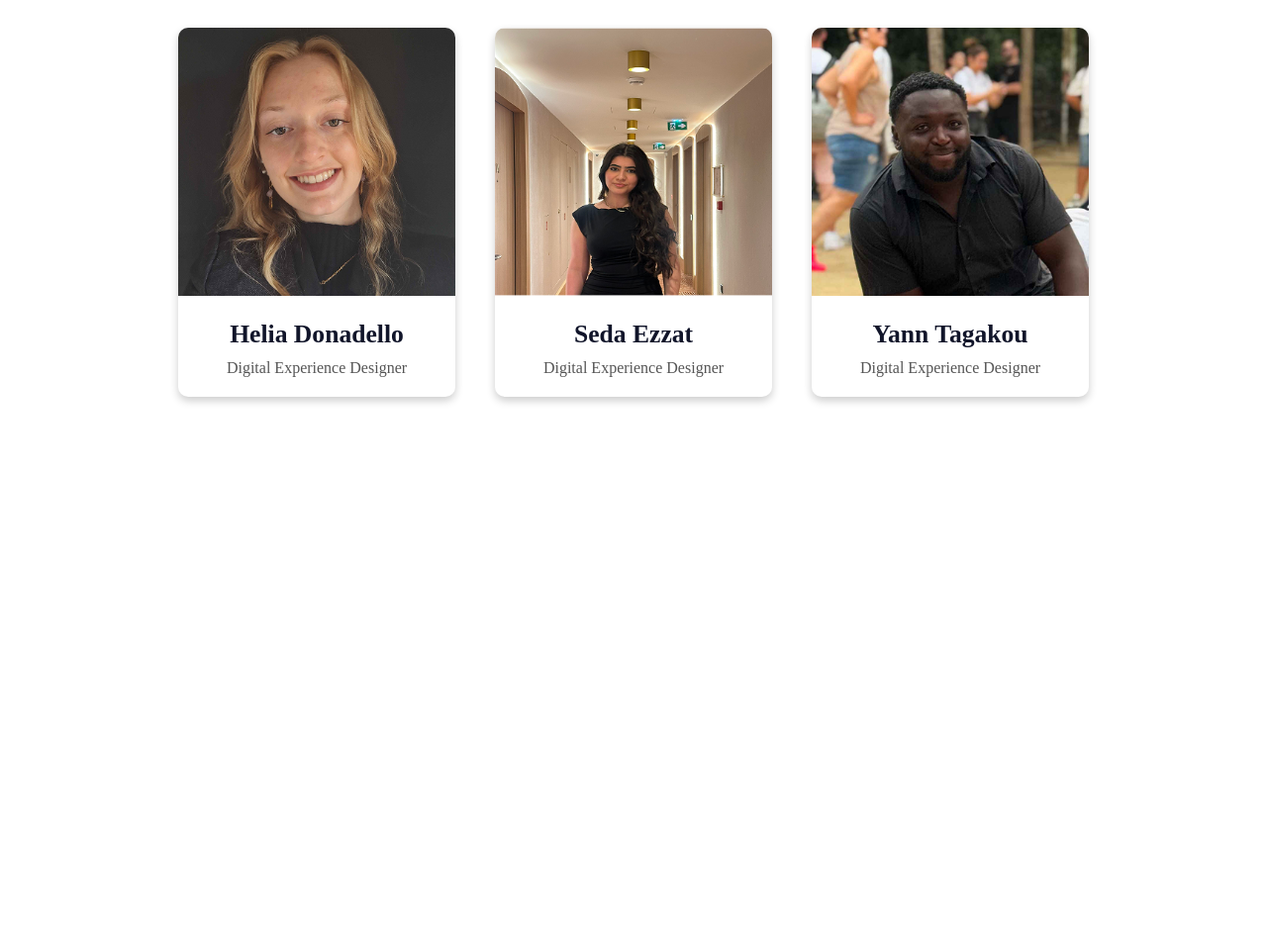
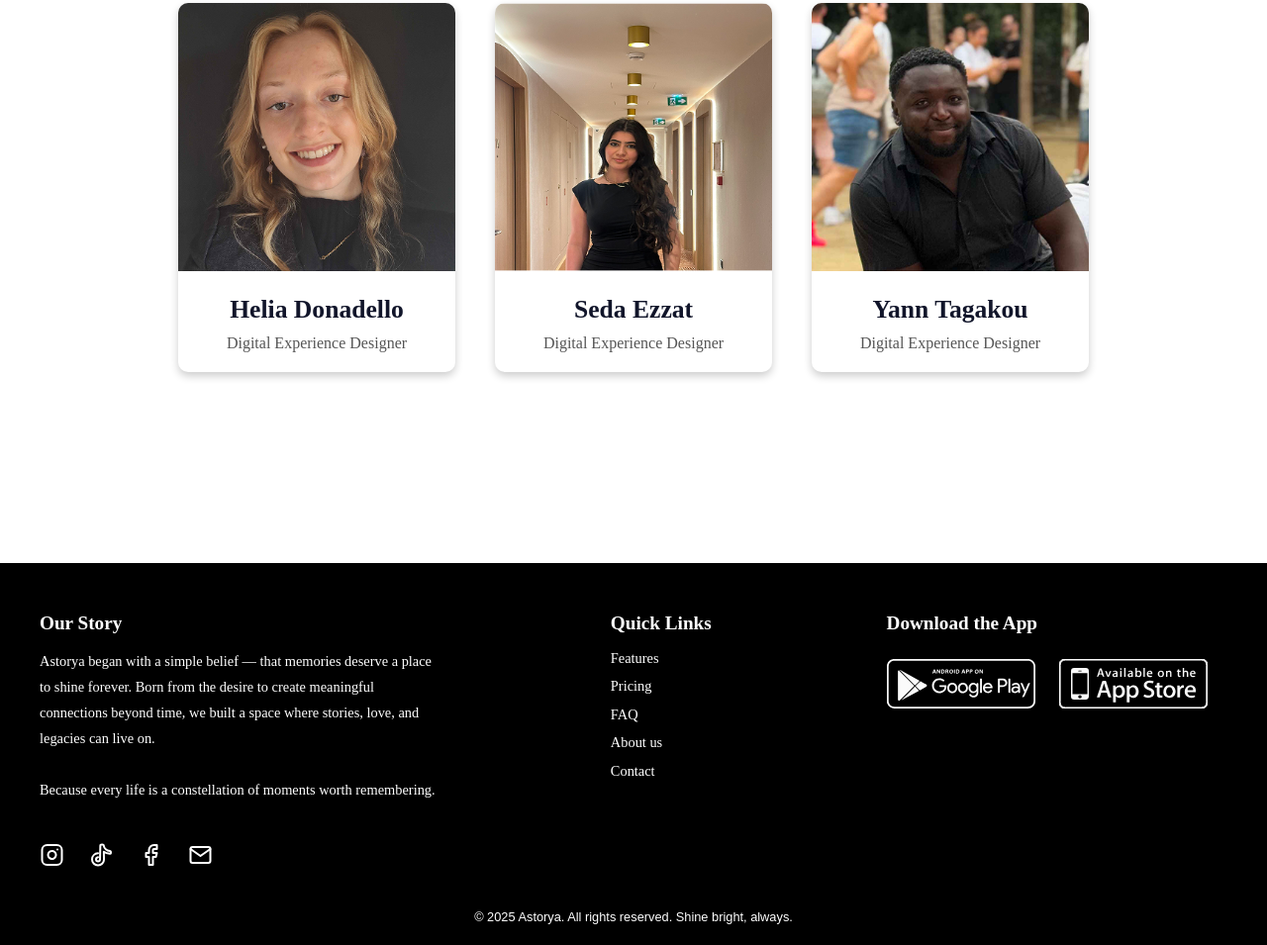
Before and after one commit to HeliaDonad/Astorya-website, a plain HTML site: page pagina's/about.html in a window 1280 px wide. Shown: the part 2631-3586 px from the top of the page at 99% size. Before the commit the page ends 3200 px from the top, so only its background shows below. Drawn offline with Linux system fonts and the light colour scheme; a web font is replaced by a local one.

Commit message:
feat: kleine aanpassingen

```diff
--- a/css/about.css
+++ b/css/about.css
@@ -117,6 +117,7 @@ h1 {
     justify-content: center;
     gap: 40px;
     max-width: 1000px;
+    margin-bottom: 50px;
 }
 
 .team-member {
--- a/pagina's/about.html
+++ b/pagina's/about.html
@@ -7,6 +7,7 @@
     <link rel="stylesheet" href="../css/normalize.css">
     <link rel="stylesheet" href="../css/about.css">
     <link rel="stylesheet" href="../css/header.css">
+    <link rel="stylesheet" href="../css/footer.css">
 </head>
 <body>
     <header>
@@ -82,6 +83,50 @@
         </div>
     </section>
 
+    <footer class="footer">
+      <div class="footer-container">
+          <div class="footer-section">
+              <h3>Our Story</h3>
+              <p>
+                  Astorya began with a simple belief — that memories deserve a place to shine forever.
+                  Born from the desire to create meaningful connections beyond time, we built a space
+                  where stories, love, and legacies can live on.<br><br>
+                  Because every life is a constellation of moments worth remembering.
+              </p>
+          </div>
+
+          <div class="footer-section">
+              <h3>Quick Links</h3>
+              <ul class="footer-links">
+                  <li><a href="#">Features</a></li>
+                  <li><a href="#">Pricing</a></li>
+                  <li><a href="#">FAQ</a></li>
+                  <li><a href="#">About us</a></li>
+                  <li><a href="#">Contact</a></li>
+              </ul>
+          </div>
+
+          <div class="footer-section">
+              <h3>Download the App</h3>
+              <div class="download-buttons">
+                  <a href="#"><img src="../images/google-play.svg" alt="Google Play"></a>
+                  <a href="#"><img src="../images/app-store.svg" alt="App Store"></a>
+              </div>
+          </div>
+
+          <div class="social-icons">
+              <a href="#"><img src="../images/instagram-icon.svg" alt="Instagram"></a>
+              <a href="#"><img src="../images/tiktok-icon.svg" alt="TikTok"></a>
+              <a href="#"><img src="../images/facebook-icon.svg" alt="Facebook"></a>
+              <a href="#"><img src="../images/email-icon.svg" alt="Email"></a>
+          </div>
+      </div>
+
+      <div class="footer-bottom">
+          <p>© 2025 Astorya. All rights reserved. Shine bright, always.</p>
+      </div>
+  </footer>
+
     <script src="../js/active-nav.js"></script>
 </body>
 </html>
```
Also changed, not shown: index.html (+0 -1 lines).
